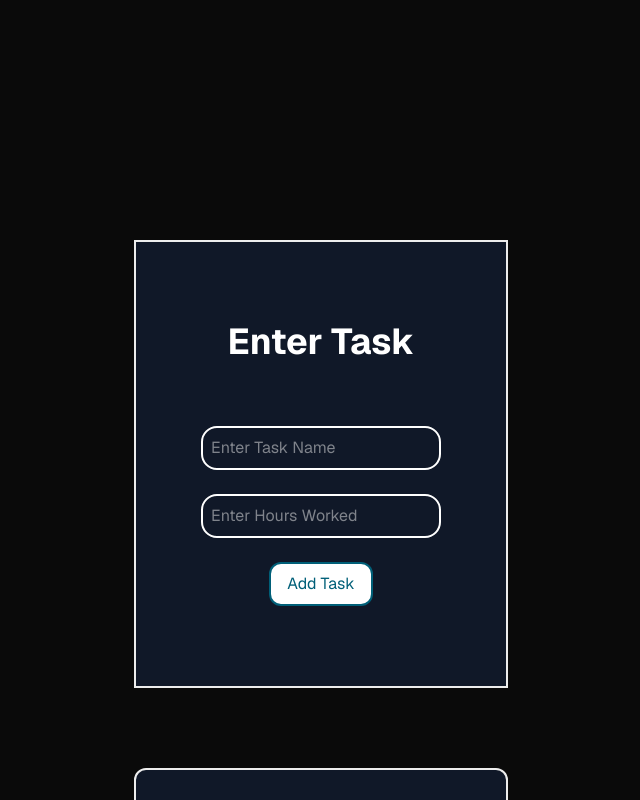
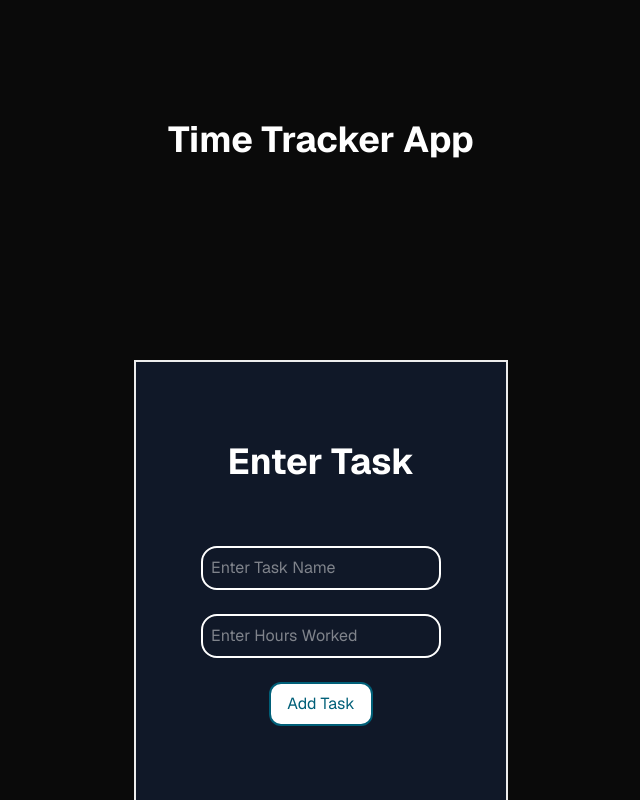
Before and after one commit to VaishT69/mini_time_tracker, a Next.js app in the folder time-tracker-app/: page / in a window 1280 px wide. Shown: the top 800 px of the page, without its empty margins (319-959 px from the left). Built offline with nearby package versions, Linux system fonts and the light colour scheme.

Commit message:
git -m "Added heading"

```diff
--- a/time-tracker-app/src/app/page.tsx
+++ b/time-tracker-app/src/app/page.tsx
@@ -6,7 +6,11 @@ import TaskTimercomponent from "./components/TaskTimeComponent";
 export default function Home() {
   return (
     <div className="px-6 flex flex-col items-center justify-items-center min-h-screen p-8 pb-20 gap-10 sm:p-20 font-[family-name:var(--font-geist-sans)]">
-
+      <div className="mt-10">
+        <h1 className="text-white font-bold items-center text-4xl">
+           Time Tracker App
+        </h1>
+      </div>
       <div className="w-full md:w-1/2 lg:w-1/3 max-w-2xl">
         <TaskFormComponent />
       </div>
@@ -16,7 +20,6 @@ export default function Home() {
       <div className="w-full max-w-3xl">
         <TaskListComponent />
       </div>
-
     </div>
   );
 }
```
